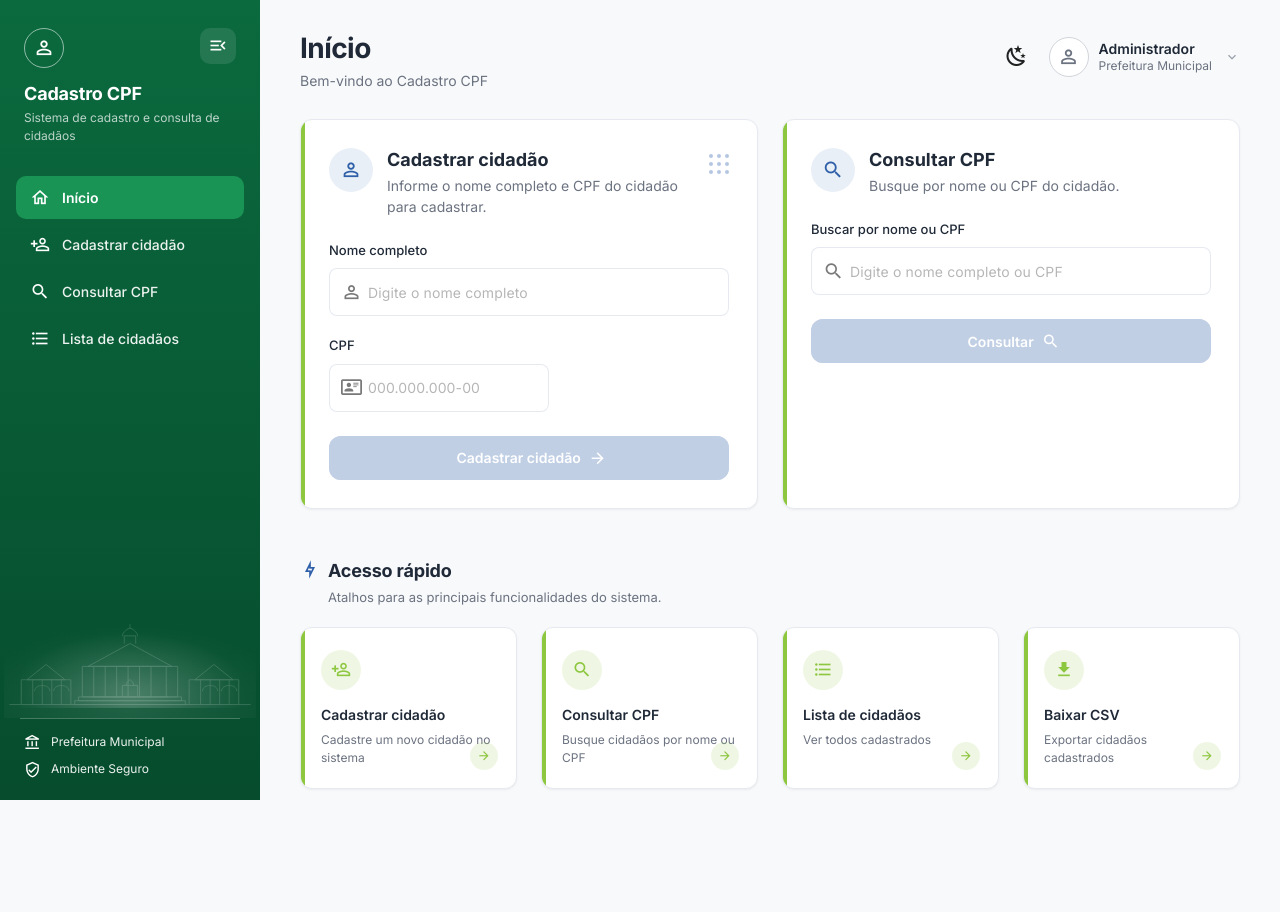
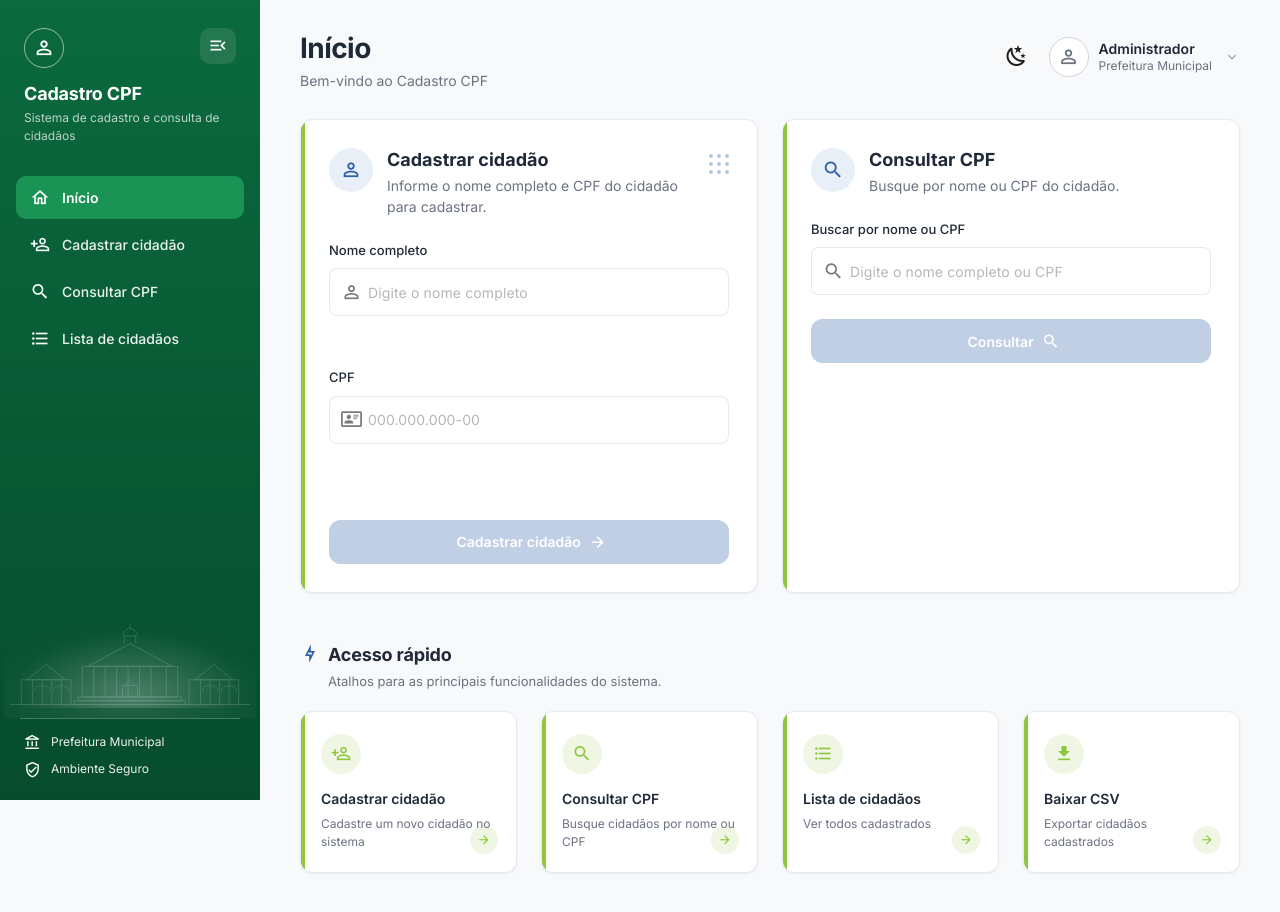
Before and after one commit to camilagoulartsoares/citizen-registry, a Vue app in the folder frontend/: page / in a window 1280 px wide. Shown: the top 912 px of the page. Before the commit the page ends 837 px from the top, so only its background shows below. Built offline with nearby package versions, Linux system fonts and the light colour scheme; no server answers.

Commit message:
fix(frontend): stabilize home cards layout and add loading skeletons
Reserve fixed space for validation hints so cards do not shift when errors appear, align home card heights, and show skeleton placeholders while the home view loads.

```diff
--- a/frontend/src/assets/styles/main.css
+++ b/frontend/src/assets/styles/main.css
@@ -254,9 +254,38 @@ body {
 
 .field-hint {
   display: flex;
-  align-items: center;
+  align-items: flex-start;
   gap: 6px;
   font-size: 13px;
+  line-height: 1.4;
+}
+
+.field-hint--hidden {
+  visibility: hidden;
+}
+
+.field-hint--success {
+  color: var(--color-success);
+}
+
+.field-hint--checking {
+  color: var(--color-text-muted);
+}
+
+.field-hint-slot {
+  position: relative;
+  min-height: 24px;
+  margin-top: 8px;
+}
+
+.field-hint-slot--cpf {
+  min-height: 44px;
+}
+
+.field-hint-slot .field-hint {
+  position: absolute;
+  inset: 0;
+  margin-top: 0;
 }
 
 .field-hint--error {
@@ -1164,6 +1193,23 @@ body {
   .home-cards .v-col {
     display: flex;
   }
+
+  .home-cards .ui-card--home {
+    display: flex;
+    flex-direction: column;
+    width: 100%;
+  }
+
+  .home-cards .ui-card__body {
+    flex: 1;
+    display: flex;
+    flex-direction: column;
+    min-height: 300px;
+  }
+
+  .home-cards .ui-card__body > * {
+    flex: 1;
+  }
 }
 
 @media (max-width: 960px) {
--- a/frontend/src/components/CitizenForm.vue
+++ b/frontend/src/components/CitizenForm.vue
@@ -120,8 +120,8 @@ function resetForm() {
       </div>
     </div>
 
-    <v-form v-else @submit.prevent="handleSubmit">
-      <div class="mb-5">
+    <v-form v-else class="citizen-form" @submit.prevent="handleSubmit">
+      <div class="mb-5 form-field">
         <label class="ui-field-label">Nome completo</label>
         <v-text-field
           v-model="name"
@@ -134,16 +134,19 @@ function resetForm() {
           :disabled="loading"
           @update:model-value="onNameInput"
         />
-        <div v-if="showNameInvalid" class="field-hint field-hint--error mt-2">
+        <div class="field-hint-slot" aria-live="polite">
+          <div
+            class="field-hint field-hint--error"
+            :class="{ 'field-hint--hidden': !showNameInvalid }"
+          >
             <v-icon color="error" size="18">mdi-close-circle-outline</v-icon>
             <span>{{ NAME_VALIDATION_MESSAGE }}</span>
           </div>
         </div>
+      </div>
 
-      <div class="mb-6">
+      <div class="mb-6 form-field">
         <label class="ui-field-label">CPF</label>
-        <div class="cpf-row">
-          <div class="cpf-row__field">
         <v-text-field
           :model-value="cpf"
           placeholder="000.000.000-00"
@@ -156,28 +159,37 @@ function resetForm() {
           maxlength="14"
           @update:model-value="onCpfInput"
         />
+        <div class="field-hint-slot field-hint-slot--cpf" aria-live="polite">
+          <div
+            class="field-hint field-hint--error"
+            :class="{ 'field-hint--hidden': !showCpfInvalid }"
+          >
+            <v-icon color="error" size="20">mdi-close-circle-outline</v-icon>
+            <span>CPF inválido</span>
           </div>
 
-          <div v-if="showCpfInvalid" class="cpf-row__status">
+          <div
+            class="field-hint field-hint--error"
+            :class="{ 'field-hint--hidden': !showCpfDuplicate }"
+          >
             <v-icon color="error" size="20">mdi-close-circle-outline</v-icon>
-            <span class="cpf-row__status-text cpf-row__status-text--error">CPF inválido</span>
+            <span>Este CPF já está cadastrado no sistema.</span>
           </div>
 
-          <div v-else-if="showCpfDuplicate" class="cpf-row__status">
-            <v-icon color="error" size="20">mdi-close-circle-outline</v-icon>
-            <span class="cpf-row__status-text cpf-row__status-text--error">
-              Este CPF já está cadastrado no sistema.
-            </span>
+          <div
+            class="field-hint field-hint--checking"
+            :class="{ 'field-hint--hidden': !cpfChecking }"
+          >
+            <v-progress-circular indeterminate size="18" width="2" color="primary" />
+            <span>Verificando CPF...</span>
           </div>
 
-          <div v-else-if="cpfChecking" class="cpf-row__status">
-            <v-progress-circular indeterminate size="18" width="2" color="primary" />
-            <span class="cpf-row__status-text">Verificando CPF...</span>
-          </div>
-
-          <div v-else-if="showCpfValid" class="cpf-row__status">
+          <div
+            class="field-hint field-hint--success"
+            :class="{ 'field-hint--hidden': !showCpfValid }"
+          >
             <v-icon color="success" size="20">mdi-check-circle-outline</v-icon>
-            <span class="cpf-row__status-text cpf-row__status-text--success">CPF válido</span>
+            <span>CPF válido</span>
           </div>
         </div>
       </div>
@@ -185,7 +197,7 @@ function resetForm() {
       <v-btn
         type="submit"
         block
-        class="ui-btn-primary"
+        class="ui-btn-primary citizen-form__submit"
         :disabled="!isFormValid || loading"
         :loading="loading"
       >
@@ -217,4 +229,14 @@ function resetForm() {
   font-size: 14px;
   color: var(--color-text-muted);
 }
+
+.citizen-form {
+  display: flex;
+  flex-direction: column;
+  min-height: 100%;
+}
+
+.citizen-form__submit {
+  margin-top: auto;
+}
 </style>
--- /dev/null
+++ b/frontend/src/components/HomeViewSkeleton.vue
@@ -0,0 +1,67 @@
+<template>
+  <div class="home-skeleton">
+    <v-row class="mb-0 home-cards">
+      <v-col v-for="index in 2" :key="`card-${index}`" cols="12" md="6">
+        <div class="ui-card home-skeleton__card">
+          <div class="home-skeleton__header">
+            <v-skeleton-loader type="avatar" class="home-skeleton__avatar" />
+            <div class="home-skeleton__header-text">
+              <v-skeleton-loader type="heading" width="180" />
+              <v-skeleton-loader type="text" width="260" class="mt-2" />
+            </div>
+          </div>
+          <v-skeleton-loader type="text" width="120" class="mb-2" />
+          <v-skeleton-loader type="image" height="48" class="mb-5 rounded-lg" />
+          <v-skeleton-loader type="text" width="60" class="mb-2" />
+          <v-skeleton-loader type="image" height="48" class="mb-6 rounded-lg" />
+          <v-skeleton-loader type="button" height="44" class="rounded-lg" />
+        </div>
+      </v-col>
+    </v-row>
+
+    <div class="home-skeleton__section mt-8">
+      <v-skeleton-loader type="heading" width="160" class="mb-2" />
+      <v-skeleton-loader type="text" width="320" class="mb-6" />
+      <v-row>
+        <v-col v-for="index in 4" :key="`quick-${index}`" cols="12" sm="6" md="3">
+          <div class="quick-card home-skeleton__quick-card">
+            <v-skeleton-loader type="avatar" class="home-skeleton__quick-avatar mb-4" />
+            <v-skeleton-loader type="heading" width="140" class="mb-2" />
+            <v-skeleton-loader type="text" width="180" />
+          </div>
+        </v-col>
+      </v-row>
+    </div>
+  </div>
+</template>
+
+<style scoped>
+.home-skeleton__card {
+  min-height: 360px;
+}
+
+.home-skeleton__header {
+  display: flex;
+  gap: 14px;
+  margin-bottom: 24px;
+}
+
+.home-skeleton__header-text {
+  flex: 1;
+}
+
+.home-skeleton__avatar :deep(.v-skeleton-loader__avatar) {
+  width: 44px;
+  height: 44px;
+}
+
+.home-skeleton__quick-card {
+  min-height: 148px;
+  pointer-events: none;
+}
+
+.home-skeleton__quick-avatar :deep(.v-skeleton-loader__avatar) {
+  width: 36px;
+  height: 36px;
+}
+</style>
--- a/frontend/src/views/HomeView.vue
+++ b/frontend/src/views/HomeView.vue
@@ -1,14 +1,35 @@
 <script setup>
+import { ref, onMounted } from 'vue'
 import CitizenForm from '@/components/CitizenForm.vue'
 import CpfSearch from '@/components/CpfSearch.vue'
 import QuickAccessGrid from '@/components/QuickAccessGrid.vue'
+import HomeViewSkeleton from '@/components/HomeViewSkeleton.vue'
+
+const isPageReady = ref(false)
+
+const MIN_SKELETON_MS = 320
+
+onMounted(() => {
+  const startedAt = performance.now()
+
+  requestAnimationFrame(() => {
+    const elapsed = performance.now() - startedAt
+    const remaining = Math.max(0, MIN_SKELETON_MS - elapsed)
+
+    setTimeout(() => {
+      isPageReady.value = true
+    }, remaining)
+  })
+})
 </script>
 
 <template>
-  <div>
+  <HomeViewSkeleton v-if="!isPageReady" />
+
+  <div v-else>
     <v-row class="mb-0 home-cards">
       <v-col cols="12" md="6">
-        <div class="ui-card">
+        <div class="ui-card ui-card--home">
           <div class="ui-card__header">
             <div class="ui-card__header-left">
               <div class="ui-card__icon-wrap">
@@ -27,12 +48,14 @@ import QuickAccessGrid from '@/components/QuickAccessGrid.vue'
               <span /><span /><span />
             </div>
           </div>
-          <CitizenForm />
+          <div class="ui-card__body">
+            <CitizenForm />
+          </div>
         </div>
       </v-col>
 
       <v-col cols="12" md="6">
-        <div class="ui-card">
+        <div class="ui-card ui-card--home">
           <div class="ui-card__header">
             <div class="ui-card__header-left">
               <div class="ui-card__icon-wrap">
@@ -46,7 +69,9 @@ import QuickAccessGrid from '@/components/QuickAccessGrid.vue'
               </div>
             </div>
           </div>
-          <CpfSearch />
+          <div class="ui-card__body">
+            <CpfSearch />
+          </div>
         </div>
       </v-col>
     </v-row>
```
Also changed, not shown: frontend/src/test/setup.js (+10 -0 lines). Lines whose indentation alone changed are shown as unchanged.
